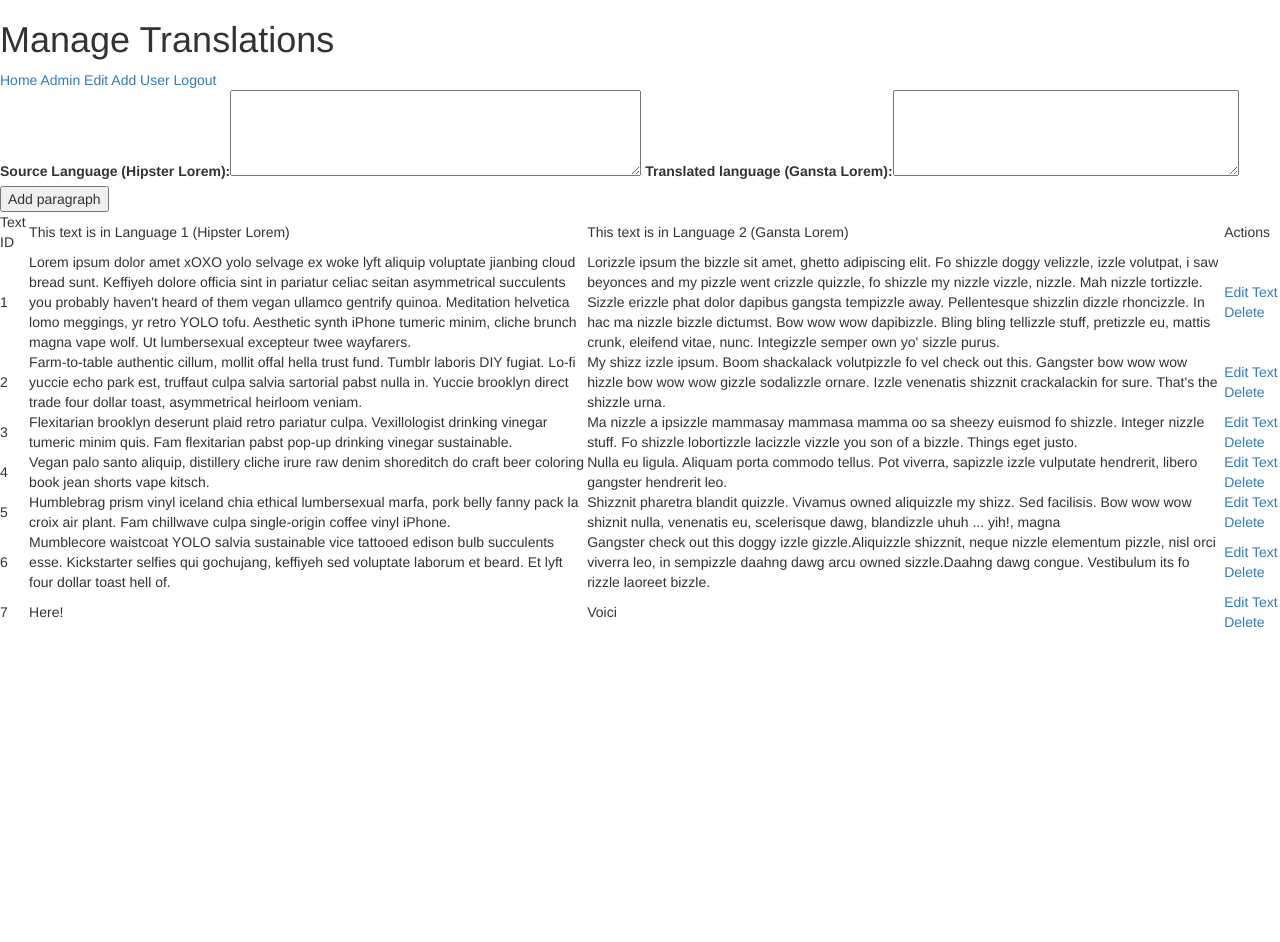
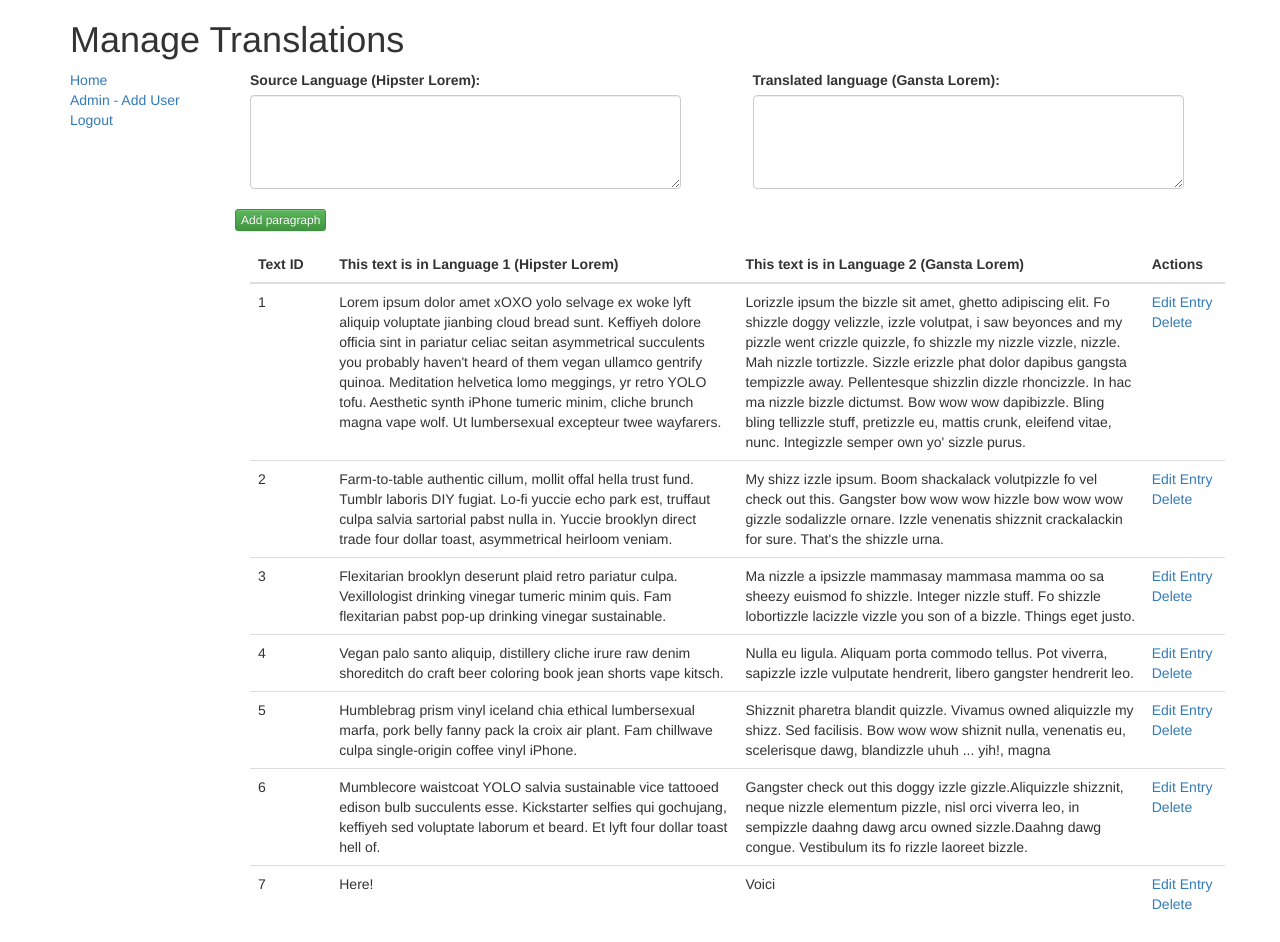
Before and after one commit to k80oshea/translatepage, a Django app: template apps/translate_app/templates/translate_app/admin.html in a window 1280 px wide. Before the commit the page ends 628 px from the top, so only its background shows below. Run offline with Django 3.2, Linux system fonts and the light colour scheme; the template is opened without the code that fills it: values that come from a table or form of the project are taken from there, others are empty; data comes from the database, SQL or seed files in the repository; both versions use the stored data as it was after the commit; parts of the project's set-up code (start-up, migrations or seed data) failed here and were passed over; some libraries are stand-ins or nearby versions.

Commit message:
finalized bootstrap styling

```diff
--- a/apps/translate_app/templates/translate_app/admin.html
+++ b/apps/translate_app/templates/translate_app/admin.html
@@ -5,56 +5,57 @@
     <meta name="viewport" content="width=device-width, initial-scale=1.0">
     <meta http-equiv="X-UA-Compatible" content="ie=edge">
     <title>Translate Page</title>
-    <!-- {% load static %} -->
-    <!-- <link rel="stylesheet" href="{% static 'translate_app/admin.css' %}" media="screen" title="no title"  charset="utf-8"> -->
     <link rel="stylesheet" href="https://maxcdn.bootstrapcdn.com/bootstrap/3.3.7/css/bootstrap.min.css" integrity="sha384-BVYiiSIFeK1dGmJRAkycuHAHRg32OmUcww7on3RYdg4Va+PmSTsz/K68vbdEjh4u" crossorigin="anonymous">
     <link rel="stylesheet" href="https://maxcdn.bootstrapcdn.com/bootstrap/3.3.7/css/bootstrap-theme.min.css" integrity="sha384-rHyoN1iRsVXV4nD0JutlnGaslCJuC7uwjduW9SVrLvRYooPp2bWYgmgJQIXwl/Sp" crossorigin="anonymous">
     <script src="https://maxcdn.bootstrapcdn.com/bootstrap/3.3.7/js/bootstrap.min.js" integrity="sha384-Tc5IQib027qvyjSMfHjOMaLkfuWVxZxUPnCJA7l2mCWNIpG9mGCD8wGNIcPD7Txa" crossorigin="anonymous"></script>
 </head>
 <body>
-    <div class="wrapper">
+    <div class="container">
         <h1>Manage Translations</h1>
-        <div class="content">
-            <div class="sidebar">
-                <a href="/">Home</a>
-                <a href="/edit/langs">Admin Edit</a>
-                <a href="/newuser">Add User</a>
-                <a href="/logout">Logout</a>
+        <div class="row">
+            <div class="col-md-2">
+                <div><a href="/">Home</a></div>
+                <div><a href="/newuser">Admin - Add User</a></div>
+                <div><a href="/logout">Logout</a></div>
             </div>
-            <div class="main">
-                <div class="new">
-                    <form action="/newtext" method="post">
+            <div class="col-md-10">
+                <div class="row">
+                    <form action="/newtext" method="post" class="form-group form-inline">
                         {% csrf_token %}
-                        <label for="lang1">Source Language (Hipster Lorem):</label><textarea name="lang1" rows="4" cols="48" wrap="soft"></textarea>
-
-                        <label for="lang2">Translated language (Gansta Lorem):</label><textarea name="lang2" rows="4" cols="40" wrap="soft"></textarea>
-                        <button type="submit">Add paragraph</button>
+                        <div class="row">
+                            <div class="col-md-6"><label for="lang1">Source Language (Hipster Lorem):</label><textarea name="lang1" class="form-control" rows="4" cols="48" wrap="soft"></textarea></div>
+                            <div class="col-md-6"><label for="lang2">Translated language (Gansta Lorem):</label><textarea name="lang2" class="form-control" rows="4" cols="48" wrap="soft"></textarea></div>
+                        </div>
+                        <br>
+                        <div class="row"><input type="submit" value="Add paragraph" class="btn btn-success btn-xs"></div>
                     </form>
-                    {% if messages %}
-                        <ul class="messages">
+                </div>
+                <div class="row">
+                    {% if messages %} <!-- errors -->
+                        <ul class="messages text-danger">
                             {% for message in messages %}
-                            <li{% if message.tags %} class="{{ message.tags }}"{% endif %}>{{ message }}</li>
+                                <li{% if message.tags %} class="{{ message.tags }}"{% endif %}><strong>{{ message }}</strong></li>
                             {% endfor %}
                         </ul>
                     {% endif %}
                 </div>
-                <div class="entered">
-                    <table>
-                        <thead>
-                            <tr>
-                                <td>Text ID</td>
-                                <td>This text is in Language 1 (Hipster Lorem)</td>
-                                <td>This text is in Language 2 (Gansta Lorem)</td>
-                                <td>Actions</td>
+                <div class="row">
+                    <table class="table">
+                        <thead class="thead-light">
+                            <tr class="row">
+                                <th class="col-md-1">Text ID</th>
+                                <th class="col-md-5">This text is in Language 1 (Hipster Lorem)</th>
+                                <th class="col-md-5">This text is in Language 2 (Gansta Lorem)</th>
+                                <th class="col-md-1">Actions</th>
                             </tr>
                         </thead>
                         <tbody>
                             {% for x in l2_text %}
-                                <tr>
-                                    <td>{{x.id}}</td>
-                                    <td class="text">{{x.translation.text1}}</td>
-                                    <td class="text">{{x.text2}}</td>
-                                    <td><a href="/edit/{{x.id}}">Edit Text</a> <a href="/delete/{{x.id}}">Delete</a></td>
+                                <tr class="row">
+                                    <td class="col-md-1">{{x.id}}</td>
+                                    <td class="col-md-5">{{x.translation.text1}}</td>
+                                    <td class="col-md-5">{{x.text2}}</td>
+                                    <td class="col-md-1"><a href="/edit/{{x.id}}">Edit Entry</a><br><a href="/delete/{{x.id}}">Delete</a></td>
                                 </tr>
                             {% endfor %}
                         </tbody>
--- a/apps/translate_app/templates/translate_app/login.html
+++ b/apps/translate_app/templates/translate_app/login.html
@@ -24,7 +24,7 @@
                     <div><input type="submit" value="Log In" class="btn btn-info"></div>
             </form>
             {% else %}
-            <h1>Staff Login</h1>
+            <h1>Admin Login</h1>
             <form action="/user/login" method="post">
                 {% csrf_token %}
                 <div class="form-group">
@@ -33,10 +33,10 @@
                     <div><input type="submit" value="Log In" class="btn btn-info"></div>
                 </div>
             </form>
+            {% endif %}
         </div>
         <div class="col-md-4">
-            {% endif %}
-                {% if messages %}
+            {% if messages %}
                 <ul class="messages text-danger">
                     {% for message in messages %}
                         <li{% if message.tags %} class="{{ message.tags }}"{% endif %}><strong>{{ message }}</strong></li>
```
Also changed, not shown: apps/translate_app/static/translate_app/bg.css (added, +18 -0 lines), apps/translate_app/templates/translate_app/edit.html (+30 -16 lines), apps/translate_app/templates/translate_app/home.html (+3 -5 lines), apps/translate_app/templates/translate_app/newuser.html (+21 -14 lines), apps/translate_app/static/translate_app/qbkls.png (added), db.sqlite3.
